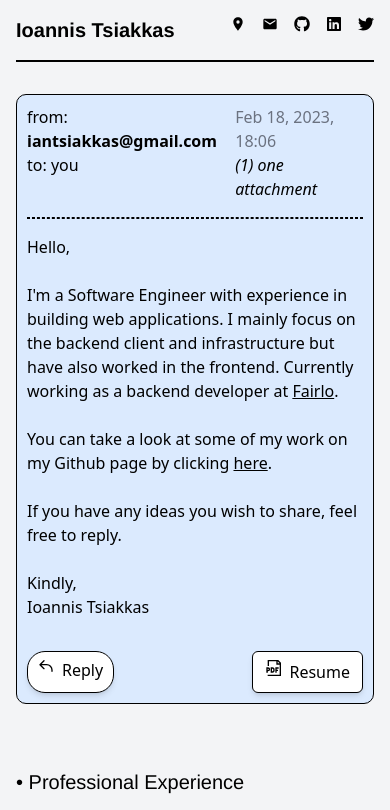
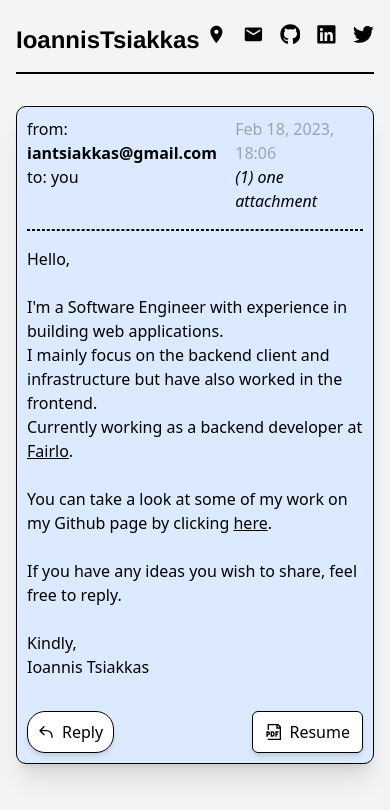
Before and after one commit to keybraker/keybraker.github.io, a Next.js app: page / in a window 390 px wide. Shown: the top 810 px of the page. Built offline with nearby package versions, Linux system fonts and the light colour scheme.

Commit message:
Minor tweaks in design more responsive and better mobile design

```diff
--- a/src/abilities/email.tsx
+++ b/src/abilities/email.tsx
@@ -10,7 +10,7 @@ const date = dayjs().format("MMM DD, YYYY, HH:mm");
 
 export default function Email() {
   return (
-    <div className="bg-blue-100 border-black border rounded-[10px] p-2.5 mb-12">
+    <div className="shadow-xl bg-blue-100 border-black border rounded-[10px] p-2.5 mb-12">
       {/* <HeadScene /> */}
       <div className="flex flex-start justify-between">
         <div className="flex flex-col">
@@ -23,7 +23,7 @@ export default function Email() {
           <span>to: you</span>
         </div>
         <div className="flex flex-col items-end">
-          <span className="text-gray-500">{date}</span>
+          <span className="text-gray-400">{date}</span>
           <span className="italic">(1) one attachment</span>
         </div>
       </div>
@@ -34,9 +34,13 @@ export default function Email() {
         <p>Hello,</p>
         <br />
         <p>
-          I&apos;m a Software Engineer with experience in building web applications.
+          I&apos;m a Software Engineer with experience in building web
+          applications.
+          <br />
           I mainly focus on the backend client and infrastructure but have also
-          worked in the frontend. Currently working as a backend developer at{" "}
+          worked in the frontend.
+          <br />
+          Currently working as a backend developer at{" "}
           <a
             href="https://fairlo.se/"
             target="_blank"
@@ -71,17 +75,19 @@ export default function Email() {
       </div>
       <div className="flex flex-end align-start justify-between mt-7 gap-1">
         <a
-          className="shadow-md hover:bg-gray-200 bg-white border border-black rounded-[18px] flex justify-between align-baseline gap-2 py-1.5 px-2.5 black mt-1"
+          className="shadow-md hover:bg-gray-200 bg-white border border-black rounded-[18px] flex justify-between items-center gap-2 py-1.5 px-2.5 black mt-1"
           href={`${mailto}${subject}`}
         >
-          <HiOutlineReply /> Reply
+          <HiOutlineReply />
+          <span>Reply</span>
         </a>
         <a
-          className="shadow-md hover:bg-gray-200 bg-white border border-black rounded-md flex justify-between align-baseline gap-2 py-2 px-3 black mt-1"
+          className="shadow-md hover:bg-gray-200 bg-white border border-black rounded-md flex justify-between items-center gap-2 py-2 px-3 black mt-1"
           href="/ioannis_tsiakkas_resume.pdf"
           download="ioannis_tsiakkas_resume.pdf"
         >
-          <GrDocumentPdf /> Resume
+          <GrDocumentPdf />
+          <span>Resume</span>
         </a>
       </div>
     </div>
--- a/src/abilities/skills.tsx
+++ b/src/abilities/skills.tsx
@@ -31,7 +31,7 @@ const skills: Skill[] = [
   },
   {
     category: "Basic Programs",
-    qualifications: ["Microsoft Office", "Google Office", "VSCode"],
+    qualifications: ["Office", "VSCode"],
   },
   {
     category: "Operating Systems",
--- a/src/components/landingName.tsx
+++ b/src/components/landingName.tsx
@@ -12,21 +12,21 @@ const lnkd = "https://www.linkedin.com/in/" + "ioannis-t-3365151a2";
 
 function AboutPageInner() {
   return (
-    <div className="flex flex-row flex-start justify-around gap-4">
+    <div className="flex flex-row flex-start justify-around gap-4 align-baseline">
       <a href={addr}>
-        <MdLocationOn />
+        <MdLocationOn size={"1.3rem"} />
       </a>
       <a href={mail}>
-        <MdEmail />
+        <MdEmail size={"1.3rem"} />
       </a>
       <a href={gthb}>
-        <FaGithub />
+        <FaGithub size={"1.3rem"} />
       </a>
       <a href={lnkd}>
-        <FaLinkedin />
+        <FaLinkedin size={"1.3rem"} />
       </a>
       <a href={twtr}>
-        <FaTwitter />
+        <FaTwitter size={"1.3rem"} />
       </a>
     </div>
   );
@@ -35,9 +35,10 @@ function AboutPageInner() {
 export default function LandingName() {
   return (
     <>
-      <div className="flex flex-row justify-between">
-        <span className="text-xl font-helvetica font-semibold antialiased">
-          Ioannis Tsiakkas
+      <div className="flex flex-col xs:flex-row justify-between items-center xs:items-stretch">
+        <span className="flex flex-col tn:flex-row items-center text-2xl font-helvetica font-semibold antialiased">
+          <span>Ioannis</span>
+          <span>Tsiakkas</span>
         </span>
         <AboutPageInner></AboutPageInner>
       </div>
--- a/src/pages/index.tsx
+++ b/src/pages/index.tsx
@@ -16,7 +16,7 @@ export default function Home() {
         <link rel="icon" href="/favicon.ico" />
       </Head>
 
-      <main className="bg-gray-100 flex flex-col place-self-center justify-center gap-4 py-4 px-4 md:py-6 md:px-6 lg:py-12 lg:px-48 xl:px-96">
+      <main className="bg-gray-100 flex flex-col place-self-center justify-center gap-4 py-4 px-4 xs:py-6 md:px-24 lg:px-48 xl:px-[440px] 2xl:px-[512px]">
         <LandingName></LandingName>
         <Email />
         <CategoryTitle title={"Professional Experience"}></CategoryTitle>
--- a/tailwind.config.js
+++ b/tailwind.config.js
@@ -17,17 +17,15 @@ module.exports = {
       noto: ["Noto Serif Display", "serif"],
     },
     screens: {
+      tn: "216px",
+      xs: "386px",
       sm: "576px",
-      // => @media (min-width: 576px) { ... }
-
       md: "960px",
-      // => @media (min-width: 960px) { ... }
-
       lg: "1440px",
-      // => @media (min-width: 1440px) { ... }
-
-      xl: "2160px",
-      // => @media (min-width: 1440px) { ... }
+      xl: "1840px",
+      "2xl": "2160px",
+      "3xl": "2560px",
+      "4xl": "2940px",
     },
   },
   plugins: [],
```
